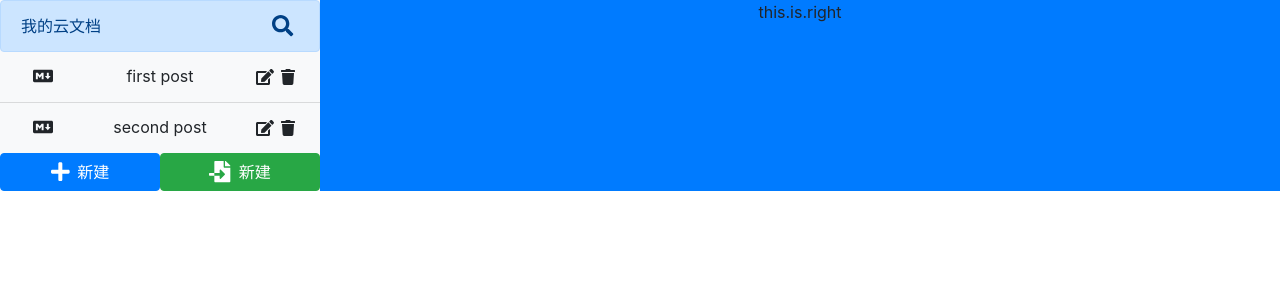
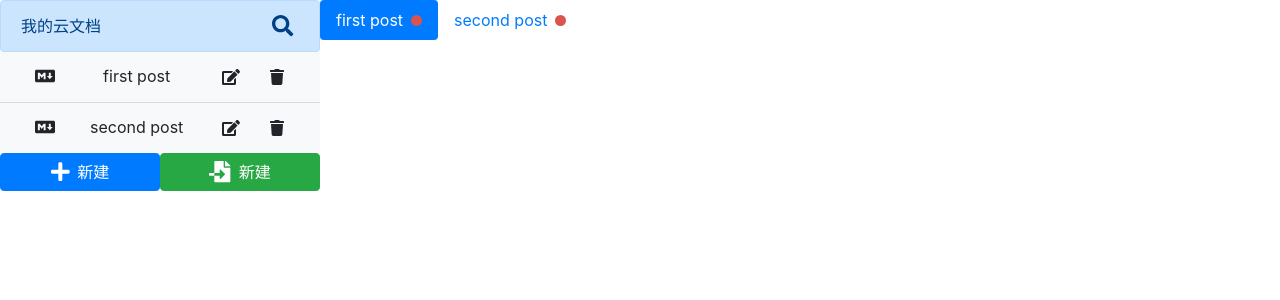
Before and after one commit to lu900618/markdown-editor, a React (Create React App) app: page / in a window 1280 px wide. Shown: the top 300 px of the page. Built offline with nearby package versions, Linux system fonts and the light colour scheme.

Commit message:
feat: 右侧tabList组件

```diff
--- a/package.json
+++ b/package.json
@@ -12,6 +12,7 @@
     "@testing-library/react": "^9.3.2",
     "@testing-library/user-event": "^7.1.2",
     "bootstrap": "^4.4.1",
+    "classnames": "^2.2.6",
     "electron": "^8.2.0",
     "react": "^16.13.1",
     "react-dom": "^16.13.1",
@@ -43,6 +44,7 @@
     "concurrently": "^5.1.0",
     "cross-env": "^7.0.2",
     "electron-is-dev": "^1.1.0",
+    "node-sass": "^4.13.1",
     "wait-on": "^4.0.1"
   }
 }
--- a/src/App.js
+++ b/src/App.js
@@ -1,11 +1,12 @@
 import React from 'react';
 import './App.css';
-import 'bootstrap/dist/css/bootstrap.min.css'
+import 'bootstrap/dist/css/bootstrap.min.css';
 import FileSearch from './components/FileSearch';
-import FileList from './components/FileList'
-import defaultFiles from './utils/defaultFiles'
+import FileList from './components/FileList';
+import defaultFiles from './utils/defaultFiles';
 import BottomBtn from './components/BottomBtn';
-import { faPlus, faFileImport } from '@fortawesome/free-solid-svg-icons'
+import TabList from './components/TabList';
+import { faPlus, faFileImport } from '@fortawesome/free-solid-svg-icons';
 
 function App() {
   return (
@@ -14,12 +15,21 @@ function App() {
         <div className="col-3 bg-light left-panel">
           <FileSearch
             // title="我的云文档"
-            onFileSearch={(value) => { console.log(value) }} />
+            onFileSearch={value => {
+              console.log(value);
+            }}
+          />
           <FileList
             files={defaultFiles}
-            onFileClick={(id) => { console.log(id) }}
-            onFileDelete={(id) => { console.log(id) }}
-            onSaveEdit={(id, newVal) => { console.log(id, newVal) }}
+            onFileClick={id => {
+              console.log(id);
+            }}
+            onFileDelete={id => {
+              console.log(id);
+            }}
+            onSaveEdit={(id, newVal) => {
+              console.log(id, newVal);
+            }}
           />
 
           <div className="row no-gutters">
@@ -27,19 +37,30 @@ function App() {
               <BottomBtn
                 colorClass="btn-primary"
                 icon={faPlus}
-                onBtnClick={() => { }}
+                onBtnClick={() => {}}
               />
             </div>
             <div className="col-6">
               <BottomBtn
                 colorClass="btn-success"
                 icon={faFileImport}
-                onBtnClick={() => { }} />
+                onBtnClick={() => {}}
+              />
             </div>
           </div>
         </div>
-        <div className="col-9 bg-primary right-panel">
-          this.is.right
+        <div className="col-9 right-panel">
+          <TabList
+            files={defaultFiles}
+            activeId={'1'}
+            onTabClick={id => {
+              console.log(id);
+            }}
+            onTabClose={id => {
+              console.log('close-btn clicked', id);
+            }}
+            unsavedIds={['1', '2']}
+          />
         </div>
       </div>
     </div>
--- a/src/components/FileList.js
+++ b/src/components/FileList.js
@@ -28,7 +28,7 @@ const FileList = ({ files, onFileClick, onSaveEdit, onFileDelete }) => {
     <ul className="list-group list-group-flush file-list">
       {
         files.map(file => (
-          <li className="row list-group-item bg-light d-flex align-item-center file-item no-gutters" key={file.id}>
+          <li className="row mx-0 list-group-item bg-light d-flex align-item-center file-item" key={file.id}>
             {
               file.id !== editStatus &&
               <>
@@ -36,19 +36,19 @@ const FileList = ({ files, onFileClick, onSaveEdit, onFileDelete }) => {
                   <FontAwesomeIcon icon={faMarkdown} />
                 </span>
                 <span
-                  className="col-8 c-link"
+                  className="col-6 c-link"
                   onClick={() => { onFileClick(file.id) }}
                 >{file.title}</span>
                 <button
                   type="button"
-                  className="icon-button col-1"
+                  className="icon-button col-2"
                   onClick={() => { setEditStatus(file.id); setValue(file.title) }}
                 >
                   <FontAwesomeIcon icon={faEdit} title="编辑" />
                 </button>
                 <button
                   type="button"
-                  className="icon-button col-1"
+                  className="icon-button col-2"
                   onClick={() => { onFileDelete(file.id) }}
                 >
                   <FontAwesomeIcon icon={faTrash} title="删除" />
--- /dev/null
+++ b/src/components/TabList.js
@@ -0,0 +1,57 @@
+import React, { useState, useEffect } from 'react';
+import { FontAwesomeIcon } from '@fortawesome/react-fontawesome';
+import { faTimes } from '@fortawesome/free-solid-svg-icons';
+import PropTypes from 'prop-types';
+import useKeyPress from '../hooks/useKeyPress';
+import classNames from 'classnames';
+import './TabList.scss';
+
+const TabList = ({ files, activeId, unsavedIds, onTabClick, onTabClose }) => {
+  return (
+    <ul className="nav nav-pills tablist-components">
+      {files.map(file => {
+        const withUnsavedMark = unsavedIds.includes(file.id);
+        return (
+          <li className="nav-item" key={file.id}>
+            <a
+              href="#"
+              onClick={event => {
+                event.preventDefault();
+                onTabClick(file.id);
+              }}
+              className={classNames('nav-link', {
+                active: file.id === activeId,
+                'with-unsaved': withUnsavedMark
+              })}
+            >
+              {file.title}
+              <span
+                className="ml-2 close-icon"
+                onClick={event => {
+                  event.stopPropagation();
+                  onTabClose(file.id);
+                }}
+              >
+                <FontAwesomeIcon icon={faTimes} className="sm" />
+              </span>
+              {withUnsavedMark && (
+                <span className="rounded-circle unsaved-icon ml-2"></span>
+              )}
+            </a>
+          </li>
+        );
+      })}
+    </ul>
+  );
+};
+TabList.propTypes = {
+  files: PropTypes.array,
+  activeId: PropTypes.string,
+  unsavedIds: PropTypes.array,
+  inTabClick: PropTypes.func,
+  onTabClose: PropTypes.func
+};
+TabList.defaultProps = {
+  unsavedIds: []
+};
+export default TabList;
--- /dev/null
+++ b/src/components/TabList.scss
@@ -0,0 +1,26 @@
+.tablist-components {
+  .close-icon {
+    visibility: hidden;
+  }
+  .nav-link:hover .close-icon {
+    visibility: visible;
+  }
+  .nav-link.active .close-icon {
+    visibility: visible;
+  }
+  .unsaved-icon {
+    display: inline-block;
+    background-color: #d9534f;
+    width: 11px;
+    height: 11px;
+  }
+  .nav-link.with-unsaved .close-icon {
+    display: none;
+  }
+  .nav-link.with-unsaved:hover .close-icon {
+    display: inline-block;
+  }
+  .nav-link.with-unsaved:hover .unsaved-icon {
+    display: none;
+  }
+}
```
Also changed, not shown: 1 other file (tests, documents, lock files or other folders).
